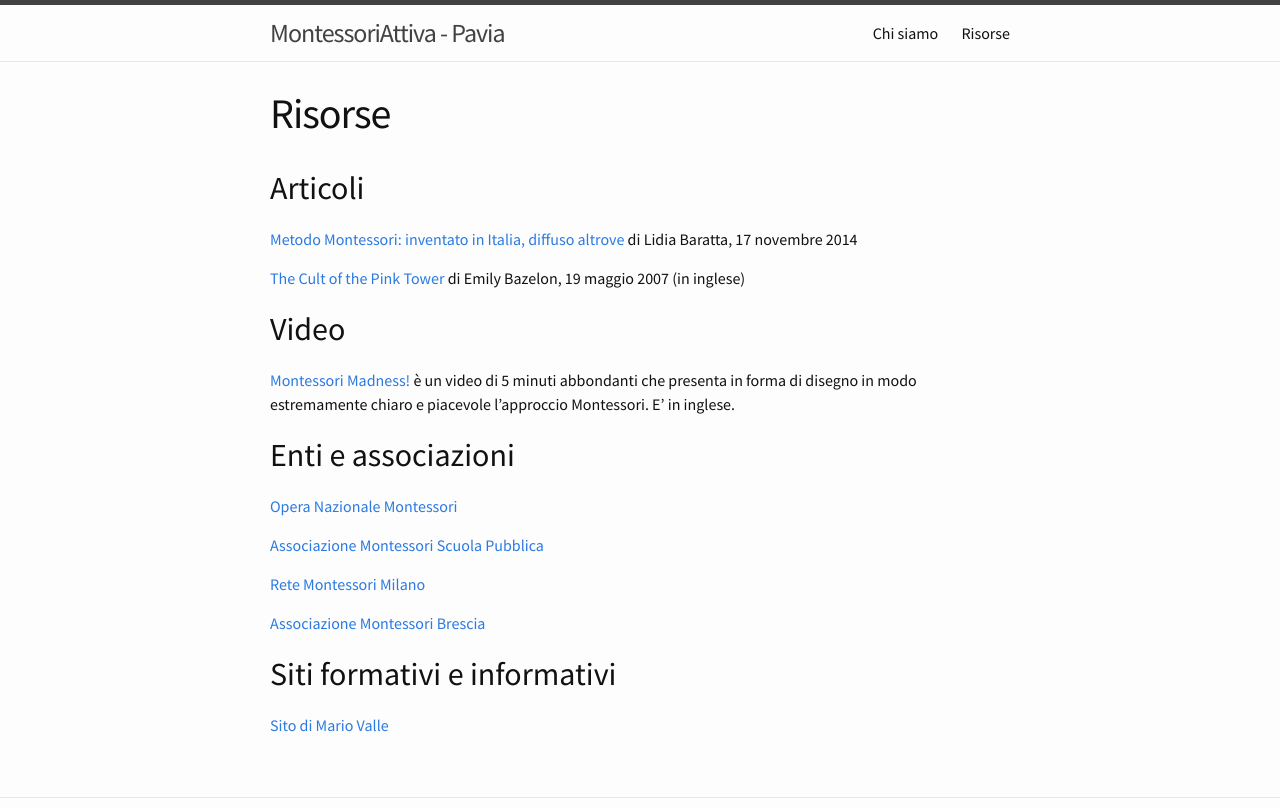
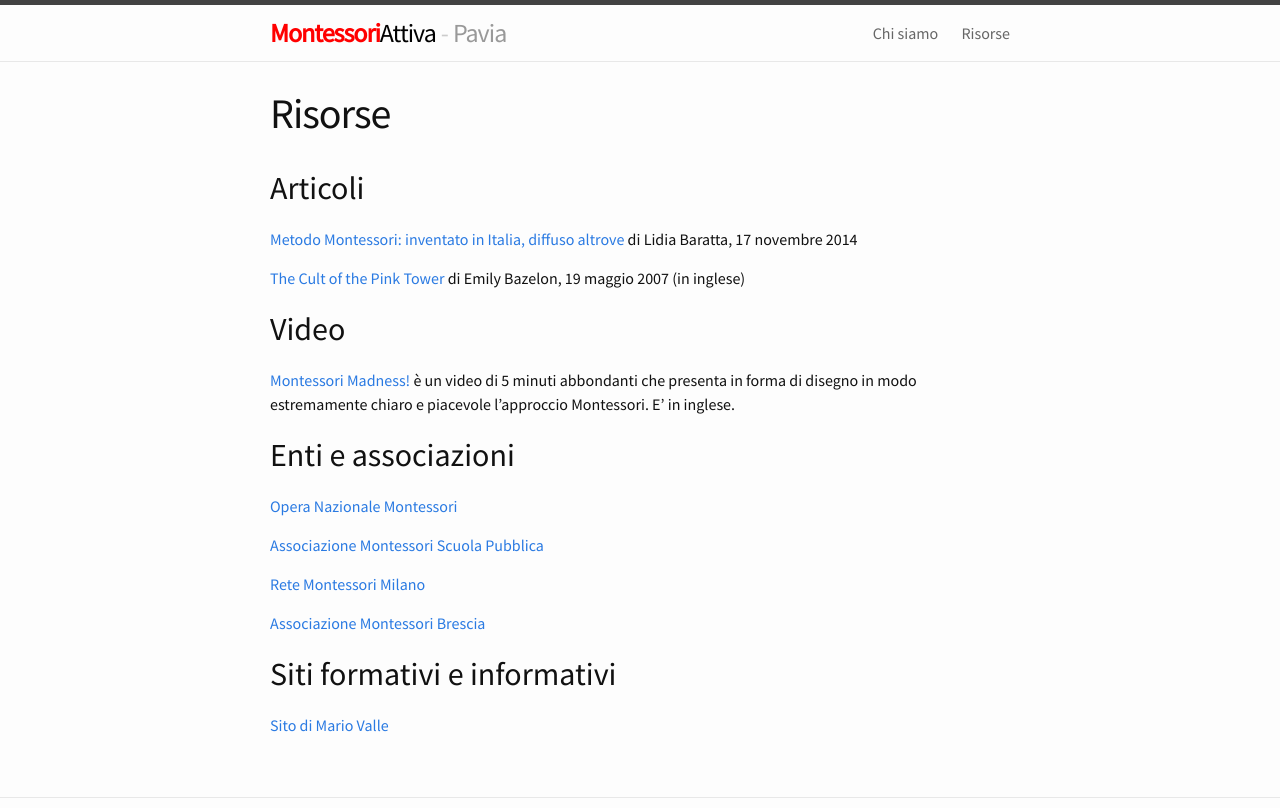
Before and after one commit to montessori-attiva-pavia/montessori-attiva-pavia.github.io, a Jekyll site: the page built from resources.md, in a window 1280 px wide. Shown: the top 808 px of the page. Built offline with Jekyll 4.4.1, drawn with Linux system fonts in a browser that asks for light colours; grey boxes are pictures that could not be loaded.

Commit message:
restyling header

```diff
--- a/_includes/header.html
+++ b/_includes/header.html
@@ -1,13 +1,14 @@
 <header class="site-header">
 
   <div class="wrapper">
-
     <a class="site-title" href="{{ site.baseurl }}/">
-      {{ site.title }}
+      <ul>
+        <li class="mon">Montessori</li>
+        <li class="att">Attiva</li>
+        <li class="sep">-</li>
+        <li class="pav">Pavia</li>
+      </ul>
     </a>
-
-
-
     <nav class="site-nav">
       <a href="#" class="menu-icon" data-proofer-ignore>
         <svg viewBox="0 0 18 15">
--- a/_sass/_iwan.scss
+++ b/_sass/_iwan.scss
@@ -1,3 +1,43 @@
+
+header.site-header {
+  a.site-title {
+    color: black;
+
+    ul {
+      list-style-type: none;
+      margin: 0;
+      padding: 0;
+    }
+    li {
+      float: left;
+    }
+    li.mon {
+      color: red;
+      font-weight: 600;
+    }
+    li.att {
+      color: black;
+      font-weight: 400;
+    }
+    li.sep {
+      padding-left: 5px;
+      color: #ccc;
+      font-weight: 100;
+    }
+    li.pav {
+      padding-left: 5px;
+      color: #999;
+      font-weight: 100;
+    }
+  }
+  a.page-link {
+    color: #666;
+  }
+  a.page-link:hover {
+    color: #000;
+    text-decoration: none;
+  }
+}
 
 footer.site-footer div.logo {
   margin-bottom: 32px;
```
